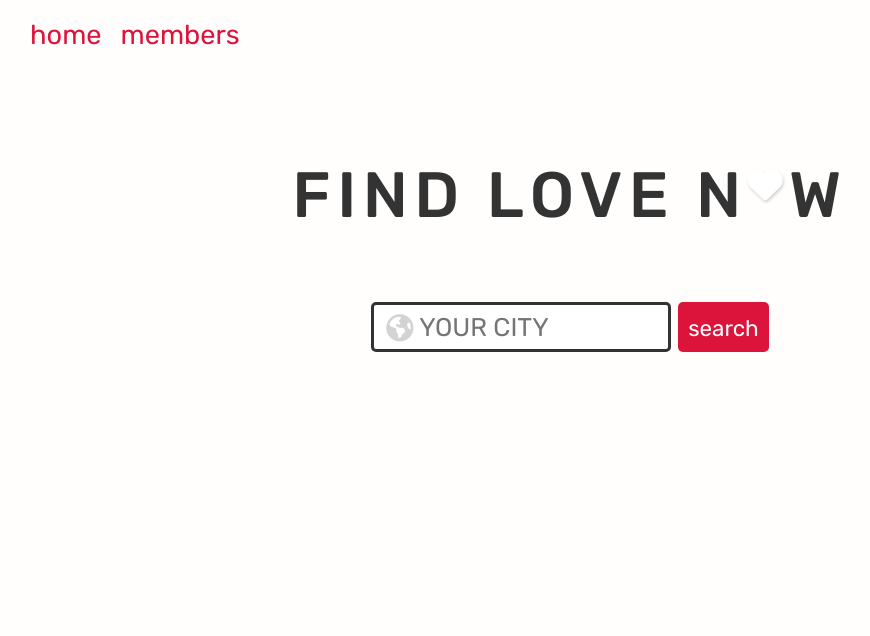
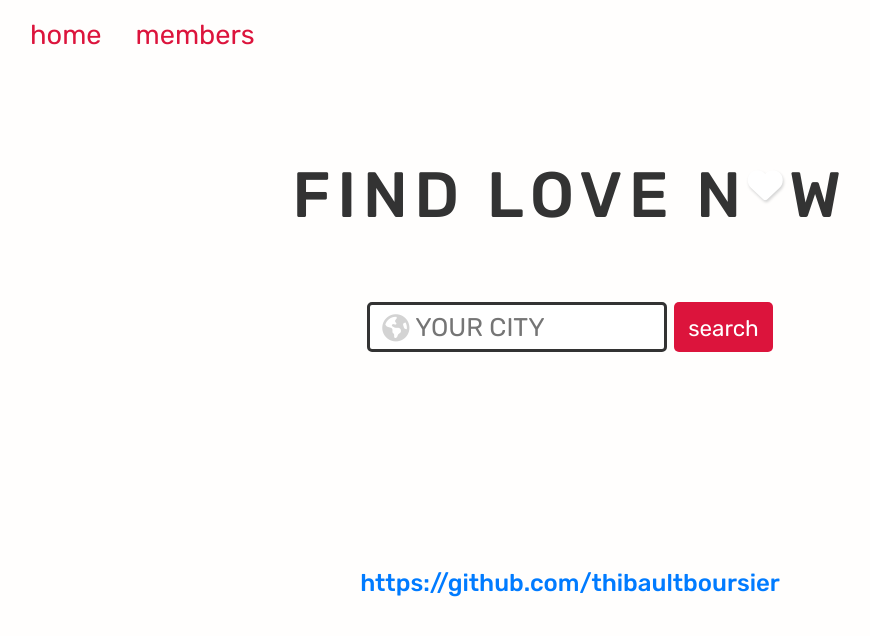
Before and after one commit to thibaultboursier/find-love-now, a website: page public/index.html at #!/home in a window 1280 px wide. Shown: the whole page, without its empty margins (70-940 px from the left). Drawn offline with nearby package versions, Linux system fonts and the light colour scheme; some packages are replaced by stand-ins of ours.

Commit message:
create homepage interface

```diff
--- a/public/assets/css/app.css
+++ b/public/assets/css/app.css
@@ -14,12 +14,16 @@ nav.main ul{
   padding: 0;
 }
 
+nav.main ul li{
+  display: inline-block;
+}
+
 nav.main ul li a{
   color: crimson;
   font-size:1.7em;
   text-decoration:none;
   display:inline-block;
-  margin-right:15px;
+  margin-right:30px;
 }
 
 header{
@@ -35,6 +39,13 @@ header h1{
   font-size:4em;
   margin-top:70px;
   color:#333;
+}
+
+h2{
+  text-align: center;
+  margin-top:80px;margin-bottom:20px;
+  font-size:1.5em;
+  line-height:1.8em;
 }
 
 header h1 i{
@@ -71,11 +82,16 @@ form input{
   width:300px;
   font-size:1.6em;
   border-radius:5px;
+  transition:0.2s all linear;
+}
+
+form input:focus{
+  width:450px;
 }
 
 form button{
   margin-left:3px;
-  padding:10px;
+  padding:10px 14px;
   height:50px;
   background-color:crimson;
   color:#fff;
--- a/public/views/common/nav.html
+++ b/public/views/common/nav.html
@@ -1,6 +1,8 @@
 <ul>
     <li>
         <a href="/home" title="Home">home</a>
+    </li>
+    <li>
         <a href="/members" title="Members">members</a>
     </li>
 </ul>
--- a/public/views/home.html
+++ b/public/views/home.html
@@ -10,3 +10,11 @@
         </form>
     </div>
 </header>
+
+<div class="container">
+    <h2>
+        <a href="http://github.com/thibaultboursier" title="Github account" target="_blank">
+            https://github.com/thibaultboursier
+        </a>
+    </h2>
+</div>
```
